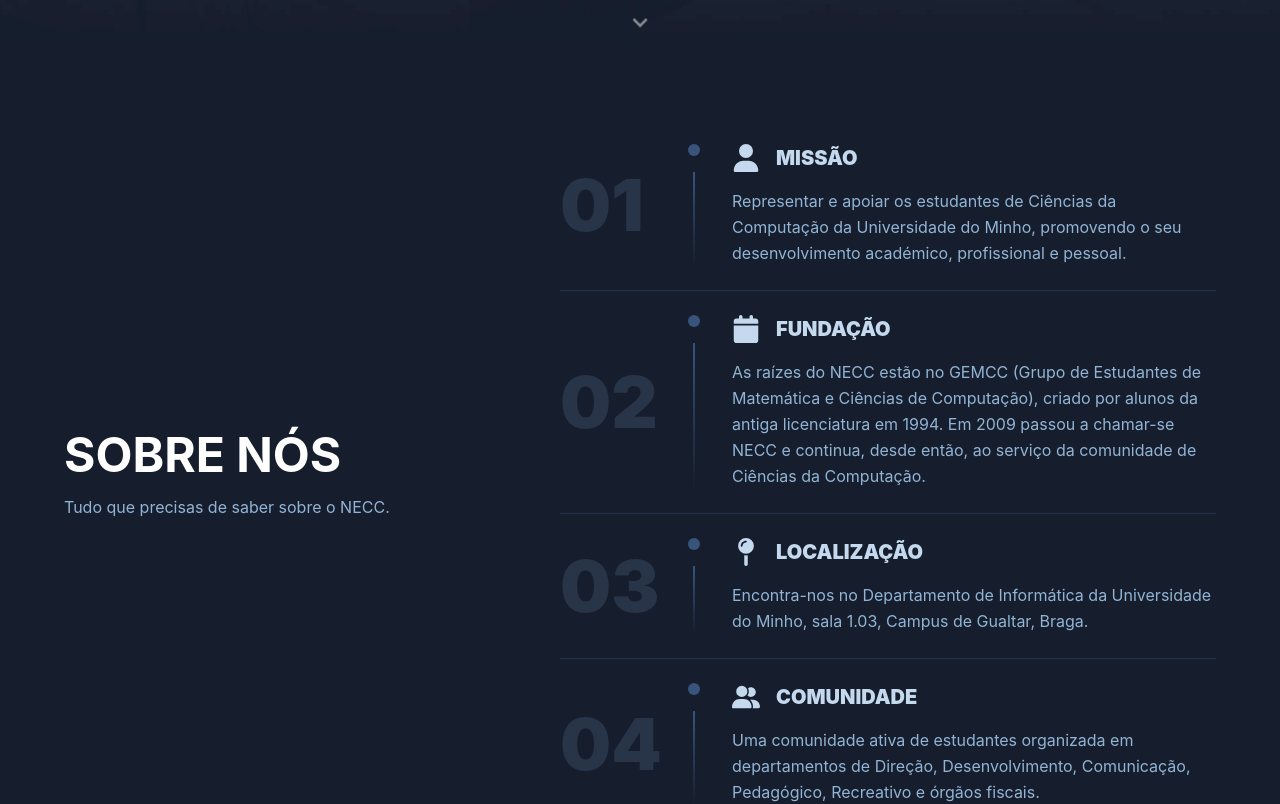
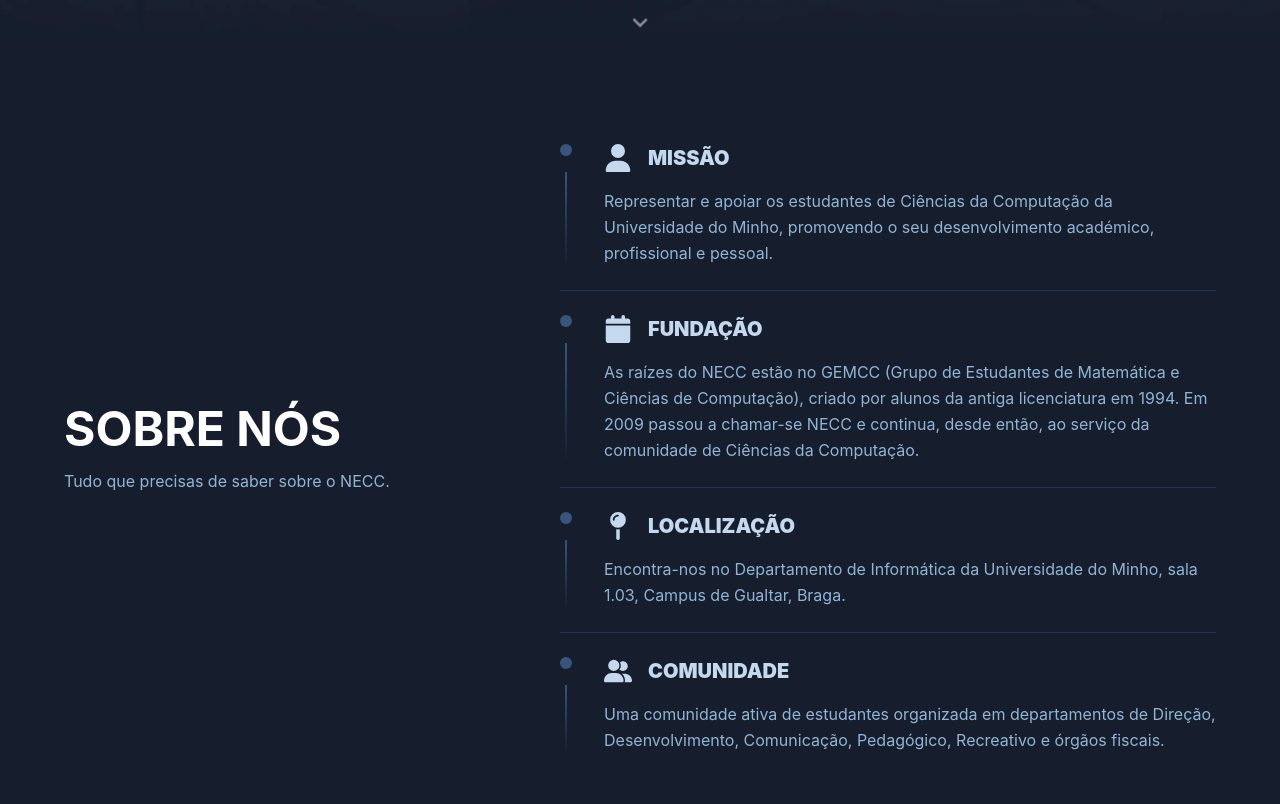
Before and after one commit to NECC/Website2.0, a Next.js app: page / in a window 1280 px wide. Shown: the part 760-1564 px from the top of the page. Built offline with nearby package versions, Linux system fonts and the light colour scheme.

Commit message:
numeros removidos aboutus

```diff
--- a/app/page.tsx
+++ b/app/page.tsx
@@ -31,19 +31,15 @@ const aboutUsListItem = (info: Info, pos: number) => {
     <MotionLi
       key={pos}
       delay={pos * 0.1}
-      className="group flex items-center gap-4 py-6 lg:gap-8"
+      className="group flex items-center justify-center gap-4 py-6 lg:gap-8"
     >
-      <span className="w-16 shrink-0 text-6xl font-black text-[#92B4D4]/15 transition-colors duration-300 group-hover:text-[#3B9EFF] lg:w-24 lg:text-7xl">
-        {String(pos + 1).padStart(2, "0")}
-      </span>
-
       <div className="flex shrink-0 flex-col items-center gap-4 self-stretch">
         <div className="size-3 shrink-0 rounded-full bg-[#38547A] transition-colors duration-300 group-hover:bg-[#3B9EFF]" />
 
         <div className="w-0.5 flex-1 bg-linear-to-b from-[#38547A] to-transparent" />
       </div>
 
-      <div className="flex min-w-0 flex-1 flex-col gap-3 lg:gap-4">
+      <div className="flex min-w-0 max-w-3xl flex-1 flex-col gap-3 lg:gap-4">
         <div className="flex items-center gap-4">
           <info.icon className="size-6 shrink-0 text-[#C4D8EE] transition-colors duration-300 group-hover:text-white lg:size-7" />
 
```
